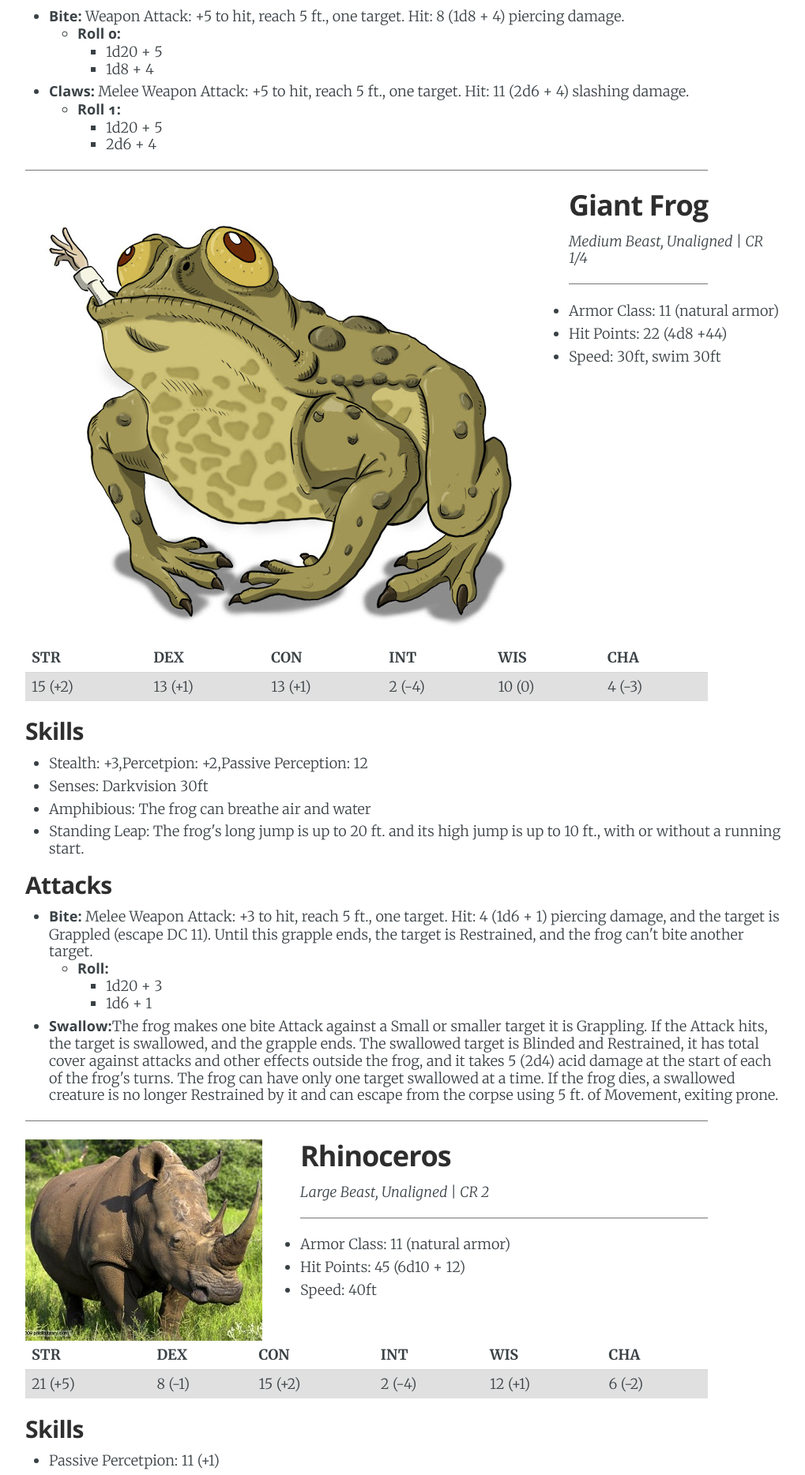
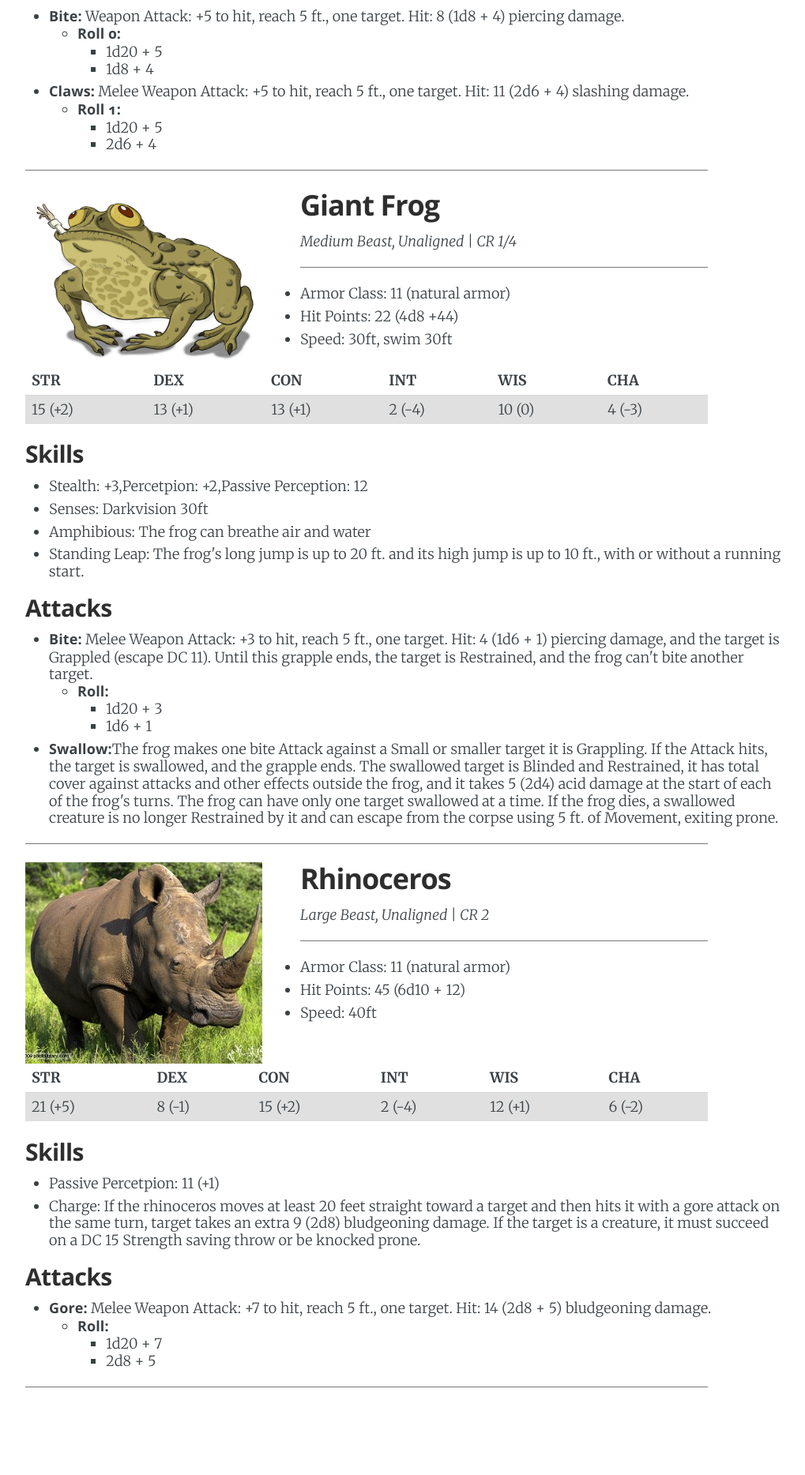
Before and after one commit to royally-handmade/royally-handmade.github.io, a Jekyll site: the page built from monsters.html, in a window 1280 px wide. Shown: the part 1476-3344 px from the top of the page at 79% size, without its empty margins (160-1179 px from the left). Built offline with Jekyll 4.4.1, drawn with Linux system fonts in a browser that asks for light colours; nearby versions of some CDN libraries; after the commit the page ends 3234 px from its top, so only the background shows below that.

Commit message:
Update monsters.html

```diff
--- a/monsters.html
+++ b/monsters.html
@@ -72,7 +72,7 @@ layout: page
     </ul>
     <hr />
 <!--GIANT FROG-->
-    <img src="/assets/images/giant_toad.jpg" alt="Giant Frog" />
+    <img src="/assets/images/giant_toad.jpg" alt="Giant Frog" width="300" height="225"/>
     <h2 id="giantfrog">Giant Frog</h2>
     <p><i>Medium Beast, Unaligned | CR 1/4</i></p>
     <hr />
```
